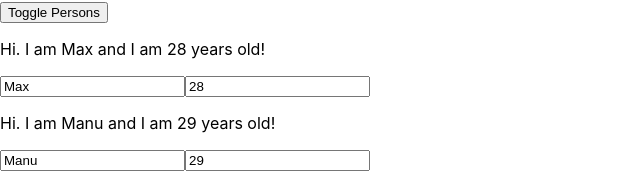
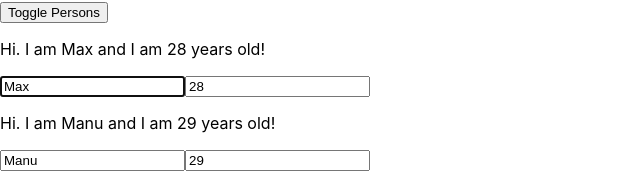
Before and after one commit to AdrianPostelnicu/first-react-app, a React app: page / in a window 1280 px wide. Both pictures are taken after a click on the button "Show Persons". Shown: the part 139-312 px from the top of the page, without its empty margins (0-640 px from the left). Built offline with nearby package versions, Linux system fonts and the light colour scheme.

Commit message:
Using setState CORRECTLY, Validate Props - PropTypes, Using ref to focus on an input field

```diff
--- a/package.json
+++ b/package.json
@@ -38,6 +38,7 @@
     "postcss-loader": "3.0.0",
     "postcss-preset-env": "6.0.6",
     "postcss-safe-parser": "4.0.1",
+    "prop-types": "^15.6.2",
     "radium": "^0.25.0",
     "react": "^16.5.2",
     "react-app-polyfill": "^0.1.3",
--- a/src/components/Persons/Person/Person.js
+++ b/src/components/Persons/Person/Person.js
@@ -1,7 +1,13 @@
 import React, { Component } from 'react';
+//prop-types: library from FB used to easily validate that the types of the props received are as expected
+//especially useful when working in teams
+//https://reactjs.org/docs/typechecking-with-proptypes.html
+import PropTypes from 'prop-types';
+
 import cssClasses from './Person.css'; //in order to import the styling from the Person.css file; it is not automatically included
 import withClass from '../../../hoc/withClass';
 import Aux from '../../../hoc/Aux';
+
 
 class Person extends Component {
     constructor(props) {
@@ -15,6 +21,10 @@ class Person extends Component {
 
       componentDidMount() {
         console.log('[Person.js] Inside componentDidMount()');
+        if (this.props.position === 0) {
+            //in order to set the focus on the first item, i use position and compare it with 0 - the index in the array of Person from Persons.js
+            this.inputElement.focus(); //sets the focus on the input field
+        }
       }
     render () {
         console.log('[Person.js] Inside render()');
@@ -22,12 +32,31 @@ class Person extends Component {
             <Aux>
                 <p onClick={this.props.click}>Hi. I am {this.props.name} and I am {this.props.age} years old!</p>
                 <p>{this.props.children}</p>
-                <input type='text' onChange={this.props.changed} defaultValue={this.props.name}/>
-                <input type='number' onChange={this.props.changedAge} defaultValue={this.props.age}/>
+                <input
+                    ref={ ( inp ) => { this.inputElement = inp}}
+                    // ref is available only in stateful Components
+                    //     it will create AT RENDER time a new attribute in the class (inputElement)
+                    //     because it is created at render() it will be available to be used
+                    //     in all the hooks that run after render
+                    //I can use it in order to for example put the focus on a field -> see componentDidMount
+                    type='text'
+                    onChange={this.props.changed}
+                    defaultValue={this.props.name}/>
+                <input
+                    type='number'
+                    onChange={this.props.changedAge}
+                    defaultValue={this.props.age}/>
             </Aux>
         )
     }
 }
 
+Person.propTypes = {
+    click: PropTypes.func,
+    name: PropTypes.string,
+    age: PropTypes.number,
+    changed: PropTypes.func,
+    changedAge: PropTypes.func
+};
 
 export default withClass(Person, cssClasses.Person);
--- a/src/components/Persons/Persons.js
+++ b/src/components/Persons/Persons.js
@@ -49,6 +49,7 @@ class Persons extends Component {
         click={() => this.props.clicked( index )}
         name={person.name}
         age={person.age}
+        position={index}
         changed={(event) => {this.props.changed(event, person.id)}}
         changedAge={(event) => {this.props.changedAge(event, person.id)}} />
     } )
--- a/src/containers/App.js
+++ b/src/containers/App.js
@@ -18,7 +18,8 @@ class App extends Component {
           { id: 300, name: "Stephanie", age: 26 }
         ],
         otherState: 'some other value',
-        showPersons: false
+        showPersons: false,
+        toggleClickedCounter: 0
       }
     console.log('[App.js] Inside contructor.')
   }
@@ -78,7 +79,7 @@ class App extends Component {
         return p.id === id;
       });
       const person = {...this.state.persons[personIndex]};
-      person.age = event.target.value;
+      person.age = Number(event.target.value);
       const persons = [...this.state.persons];
       persons[personIndex] = person;
       this.setState( {persons: persons});
@@ -94,7 +95,18 @@ class App extends Component {
 
     togglePersonsHandler = () => {
       const doesShow = this.state.showPersons;
-      this.setState({showPersons: !doesShow});
+      //instead of updating the state directly via setState we use a function that receives 2 arguments (prevState, props)
+      //it will return the object altering the state, meaning, exactly what setState needs as an argument
+      //BUT, the computation is not done on the present state, but on the previous one and it CANNOT be mutated from anywhere else
+      //BEST PRACTICE to mutate the state if you have the danger of interfering with other state versions
+      this.setState( (prevState, props) => {
+        return {
+          showPersons: !doesShow,
+          toggleClickedCounter: prevState.toggleClickedCounter + 1
+        }
+        //toggleClickedCounter: this.state.toggleClickedCounter + 1
+        //the this.state (used above) might not be the one expected, because it can get updated at the same time in different part of the app
+      } );
     }
   render() {
     console.log('[App.js] Inside render()');
```
Also changed, not shown: 1 other file (tests, documents, lock files or other folders).
